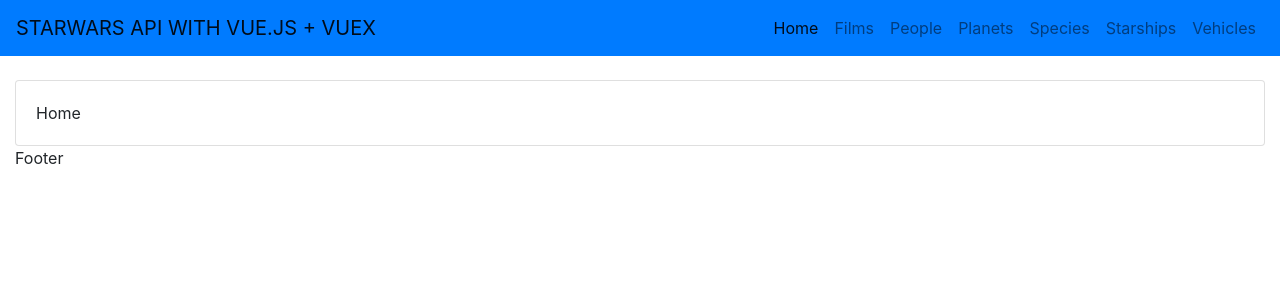
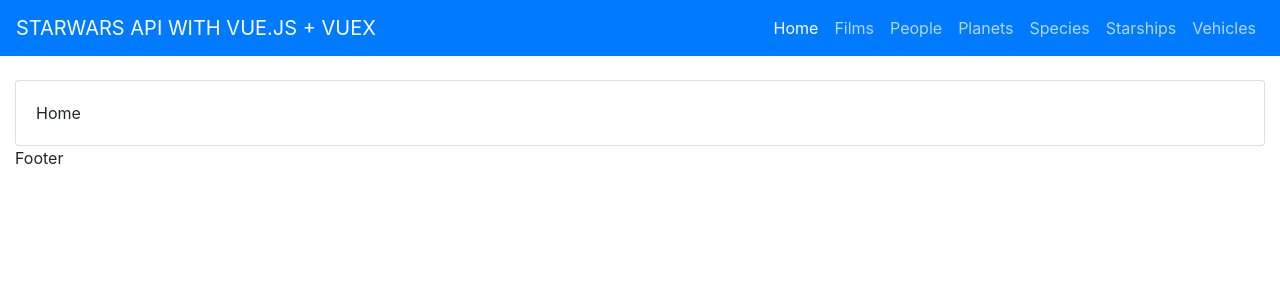
Before and after one commit to fathan/vue2-starwars, a Vue app: page / in a window 1280 px wide. Shown: the top 300 px of the page. Built offline with nearby package versions, Linux system fonts and the light colour scheme.

Commit message:
add production

```diff
--- a/config/prod.env.js
+++ b/config/prod.env.js
@@ -1,5 +1,6 @@
 'use strict'
 module.exports = {
   NODE_ENV: '"production"',
-  ROUTER_BASE: '/vue2-starwars'
+  ROUTER_BASE: '/',
+  DEBUG_MODE: false
 }
--- a/src/components/AppHeader.vue
+++ b/src/components/AppHeader.vue
@@ -39,3 +39,17 @@
 		name: 'AppHeader'
 	}
 </script>
+
+<style scoped>
+	.navbar-light .navbar-brand {
+	  color: #FFFFFF;
+	}
+
+	.navbar-light .navbar-nav .nav-link {
+	  color: rgba(255, 255, 255, 0.7);
+	}
+
+	.navbar-light .navbar-nav .active>.nav-link, .navbar-light .navbar-nav .nav-link.active, .navbar-light .navbar-nav .nav-link.show, .navbar-light .navbar-nav .show>.nav-link {
+		color: rgb(255, 255, 255);
+	}
+</style>
```
Also changed, not shown: 15 other files (tests, documents, lock files or other folders).
